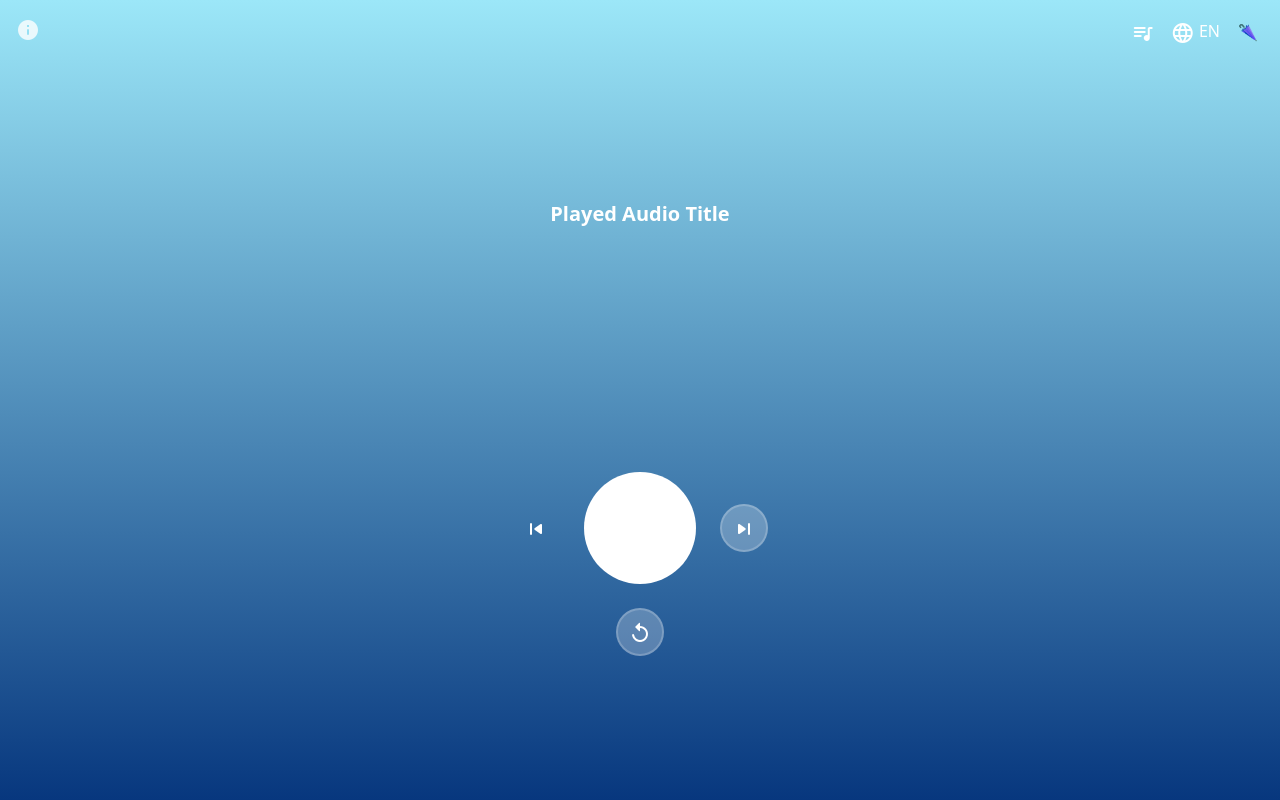
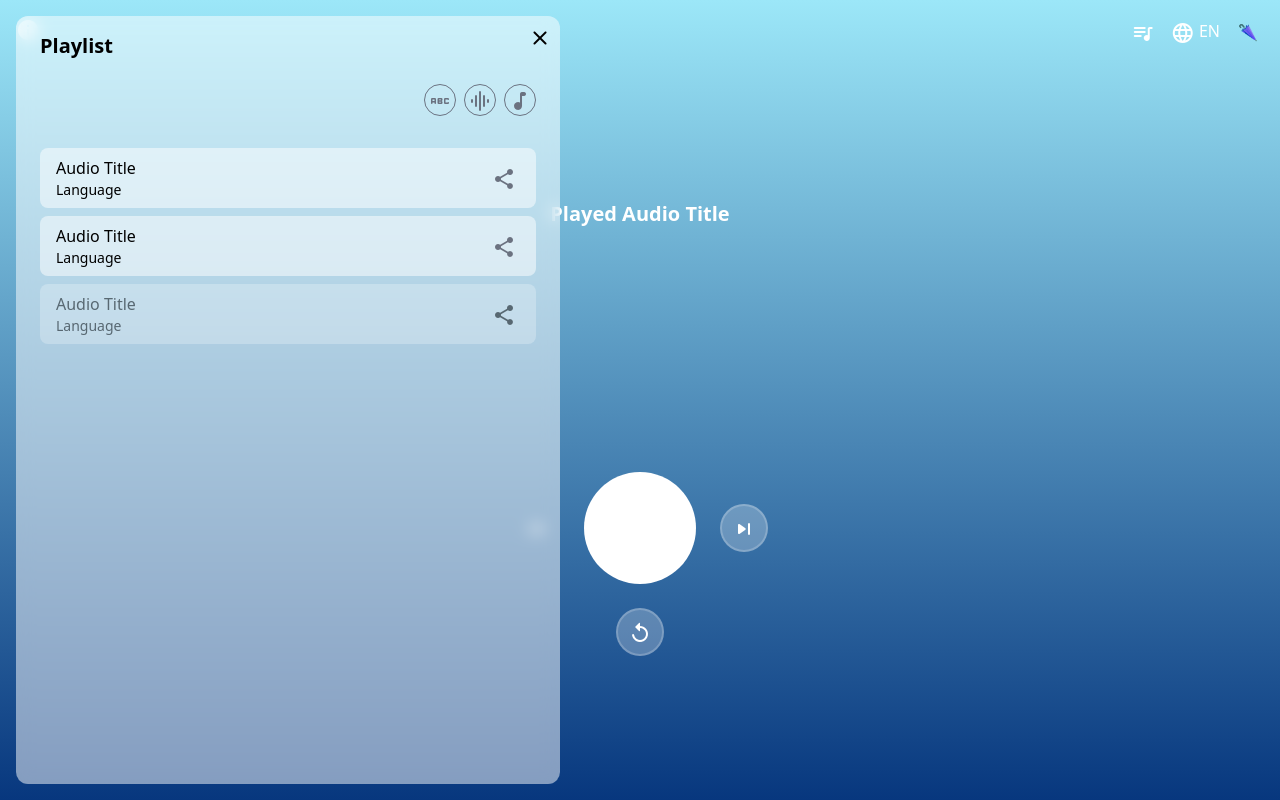
Before and after one commit to genericat/kobo-button, a website: page src/prototype.html in a window 1280 px wide. Both pictures are taken after a click on the button "queue_music". Drawn offline with Linux system fonts and the light colour scheme.

Commit message:
Update playlist window

```diff
--- a/assets/script.js
+++ b/assets/script.js
@@ -10,6 +10,21 @@ infoBtn.onclick = () => {
   } else {
     noticeEl.classList.add('hidden');
     infoBtn.setAttribute('aria-expanded', 'false');
+  }
+}
+
+const playlistBtn = document.getElementById('playlist-btn');
+
+playlistBtn.onclick = () => {
+  const playlistEl = document.getElementById('playlist-window');
+  const isExpanded = playlistBtn.getAttribute('aria-expanded');
+
+  if (isExpanded === 'false') {
+    playlistEl.classList.remove('hidden');
+    playlistBtn.setAttribute('aria-expanded', 'true');
+  } else {
+    playlistEl.classList.add('hidden');
+    playlistBtn.setAttribute('aria-expanded', 'false');
   }
 }
 
--- a/src/prototype.html
+++ b/src/prototype.html
@@ -26,7 +26,7 @@
       </div>
     </div>
 
-    <button class="w-8 h-8">
+    <button id="playlist-btn" class="w-8 h-8" aria-label="Playlist" aria-controls="playlist-window" aria-expanded="false">
       <span class="material-icons-round align-middle">queue_music</span>
     </button>
 
@@ -70,50 +70,62 @@
       </button>
     </section>
 
-    <section id="playlist-window" class="hidden absolute w-[45%] h-full p-4 z-10" aria-labelledby="playlist-header">
-      <div class="flex flex-col w-full h-full py-4 px-6 rounded-xl overflow-hidden bg-white/50 backdrop-blur-[8px]">
-        <h2 id="playlist-header" class="flex-none block mb-6 text-xl font-bold">Playlist</h2>
+    <section id="playlist-window" class="absolute w-[45%] h-full p-4 z-10" aria-labelledby="playlist-header">
+      <div class="flex flex-col w-full h-full py-4 px-4 rounded-xl overflow-hidden bg-white/50 backdrop-blur-[8px]">
+        <header class="flex-none px-2 mb-6">
+          <h2 id="playlist-header" class="block text-xl font-bold">Playlist</h2>
 
-        <section class="flex-none flex gap-x-2 justify-end mb-6" aria-label="Playlist filter" aria-controls="audio-playlist">
-          <button class="w-8 h-8 rounded-full border border-black">
+          <button class="absolute top-0 right-0 p-2">
+            <span class="material-icons-round align-middle">close</span>
+          </button>
+        </header>
+
+        <section class="flex-none px-2 flex gap-x-2 justify-end mb-6" aria-label="Playlist filter" aria-controls="audio-playlist">
+          <button class="w-8 h-8 rounded-full border border-gray-500 text-gray-500 transition-colors
+            hover:border-black hover:text-black">
             <span class="material-icons-round align-middle">abc</span>
           </button>
-          <button class="w-8 h-8 rounded-full border border-black">
+          <button class="w-8 h-8 rounded-full border border-gray-500 text-gray-500 transition-colors
+            hover:border-black hover:text-black">
             <span class="material-icons-round align-middle">graphic_eq</span>
           </button>
-          <button class="w-8 h-8 rounded-full border border-black">
+          <button class="w-8 h-8 rounded-full border border-gray-500 text-gray-500 transition-colors
+            hover:border-black hover:text-black">
             <span class="material-icons-round align-middle">music_note</span>
           </button>
         </section>
 
-        <section id="audio-playlist" class="overflow-x-auto [scrollbar-width:none]" aria-label="Audio playlist">
+        <section id="audio-playlist" class="p-2 overflow-x-auto [scrollbar-width:none]" aria-label="Audio playlist">
           <ul>
             <li class="grid grid-cols-[1fr_auto] grid-rows-[repeat(2,auto)] grid-flow-col
-              py-2 px-4 mb-2 rounded-lg bg-white/50 cursor-pointer">
+              py-2 px-4 mb-2 rounded-lg bg-white/50 transition-transform cursor-pointer
+              hover:bg-white hover:-translate-x-[2px] hover:-translate-y-[2px]">
               <span>Audio Title</span>
               <p class="text-sm">Language</p>
 
               <div class="row-span-2 flex items-center justify-center">
-                <button class="w-8 h-8 rounded-full hover:bg-gray-300">
+                <button class="w-8 h-8 rounded-lg text-gray-500 hover:bg-gray-200">
                   <span class="material-icons-round align-middle">share</span>
                 </button>
               </div>
             </li>
 
             <li class="grid grid-cols-[1fr_auto] grid-rows-[repeat(2,auto)] grid-flow-col
-              py-2 px-4 mb-2 rounded-lg bg-white cursor-pointer">
+              py-2 px-4 mb-2 rounded-lg bg-white/50 transition-transform cursor-pointer
+              hover:bg-white hover:-translate-x-[2px] hover:-translate-y-[2px]">
               <span>Audio Title</span>
               <p class="text-sm">Language</p>
 
               <div class="row-span-2 flex items-center justify-center">
-                <button class="w-8 h-8 rounded-full hover:bg-gray-300">
+                <button class="w-8 h-8 rounded-lg text-gray-500 hover:bg-gray-200">
                   <span class="material-icons-round align-middle">share</span>
                 </button>
               </div>
             </li>
 
             <li class="grid grid-cols-[1fr_auto] grid-rows-[repeat(2,auto)] grid-flow-col
-              py-2 px-4 mb-2 rounded-lg bg-white/50 opacity-50">
+              py-2 px-4 mb-2 rounded-lg bg-white/50 opacity-50"
+              aria-disabled="true">
               <span>Audio Title</span>
               <p class="text-sm">Language</p>
 
@@ -125,12 +137,6 @@
             </li>
           </ul>
         </section>
-
-        <div class="flex-none absolute top-4 right-4">
-          <button>
-            <span class="material-icons-round align-middle">close</span>
-          </button>
-        </div>
       </div>
     </section>
 
--- a/src/script.js
+++ b/src/script.js
@@ -10,6 +10,21 @@ infoBtn.onclick = () => {
   } else {
     noticeEl.classList.add('hidden');
     infoBtn.setAttribute('aria-expanded', 'false');
+  }
+}
+
+const playlistBtn = document.getElementById('playlist-btn');
+
+playlistBtn.onclick = () => {
+  const playlistEl = document.getElementById('playlist-window');
+  const isExpanded = playlistBtn.getAttribute('aria-expanded');
+
+  if (isExpanded === 'false') {
+    playlistEl.classList.remove('hidden');
+    playlistBtn.setAttribute('aria-expanded', 'true');
+  } else {
+    playlistEl.classList.add('hidden');
+    playlistBtn.setAttribute('aria-expanded', 'false');
   }
 }
 
```
Also changed, not shown: assets/style.css. Lines whose indentation alone changed are shown as unchanged.
